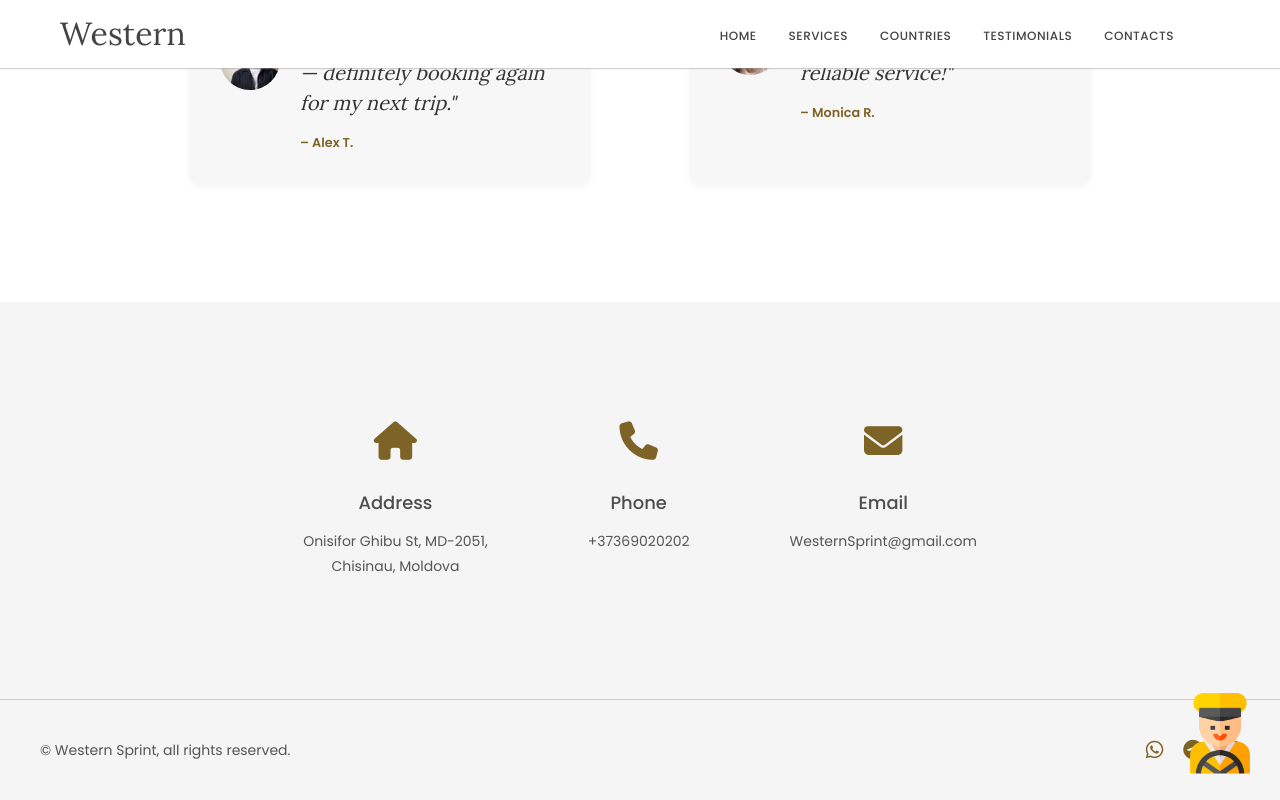
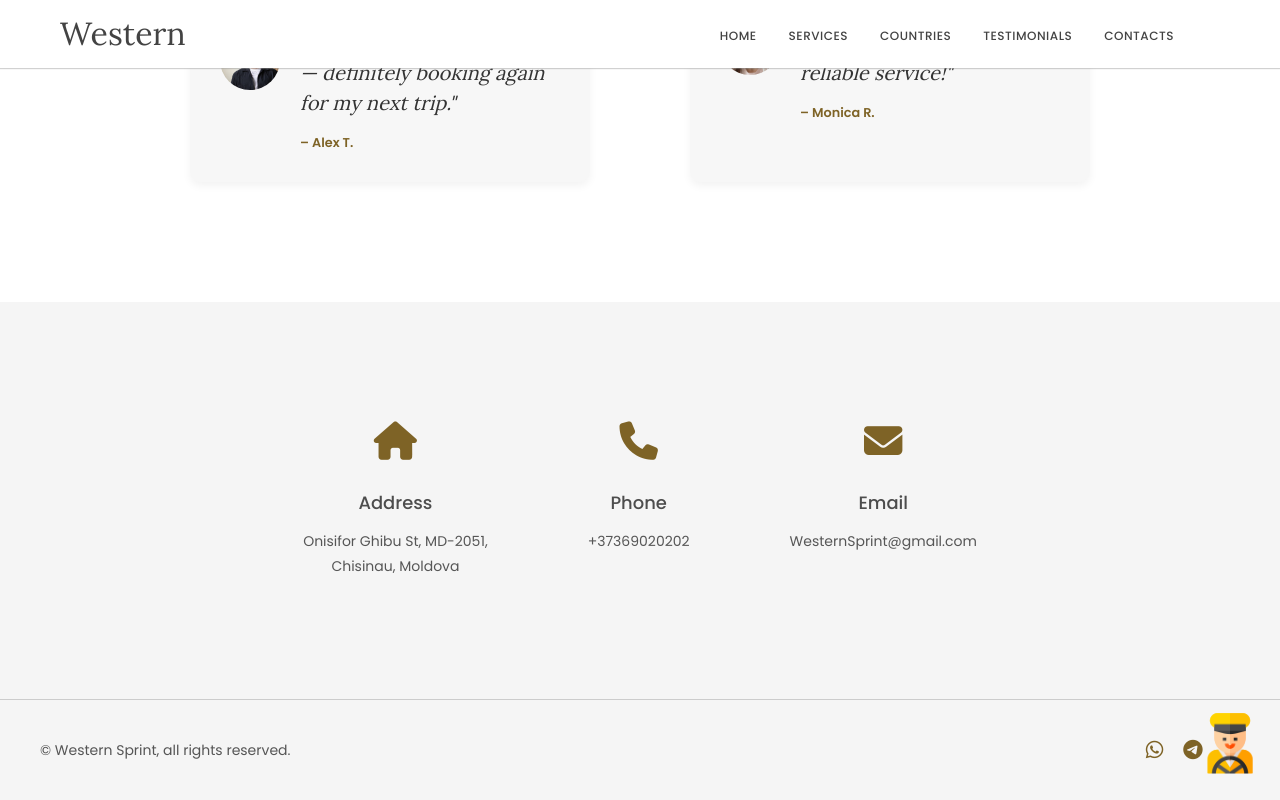
Before and after one commit to MariusPopa1/PWEB, a website: page index.html in a window 1280 px wide. Both pictures are taken after a click on the link "REACH OUT". Shown: the part 2613-3413 px from the top of the page. Drawn offline with Linux system fonts and the light colour scheme.

Commit message:
fix mascot

```diff
--- a/style.css
+++ b/style.css
@@ -612,8 +612,9 @@ header {
 }
 
 .mascot {
-  width: clamp(50px, 7vw, 80px);
-  height: auto;
+  width: clamp(30px, 5vw, 60px) !important;
+  height: auto !important;
+
 
   animation: float 3s ease-in-out infinite;
 }
```
